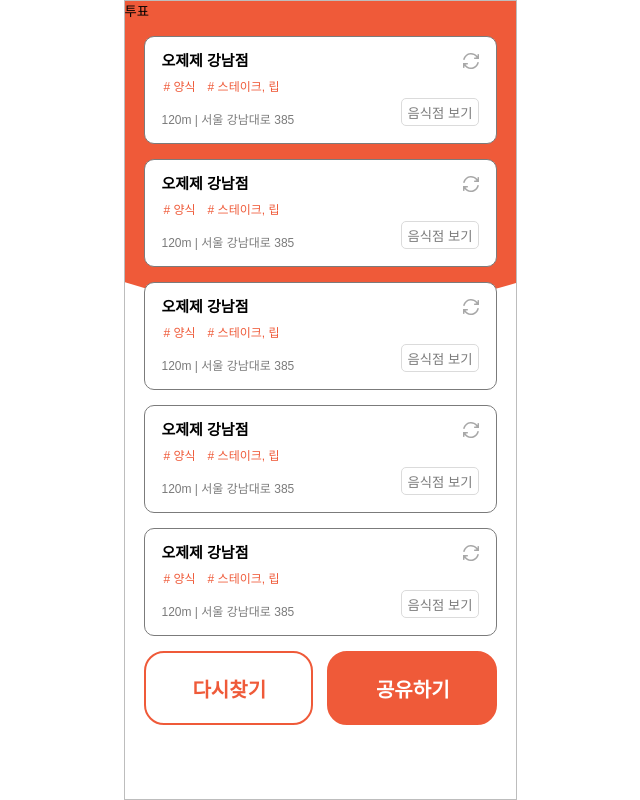
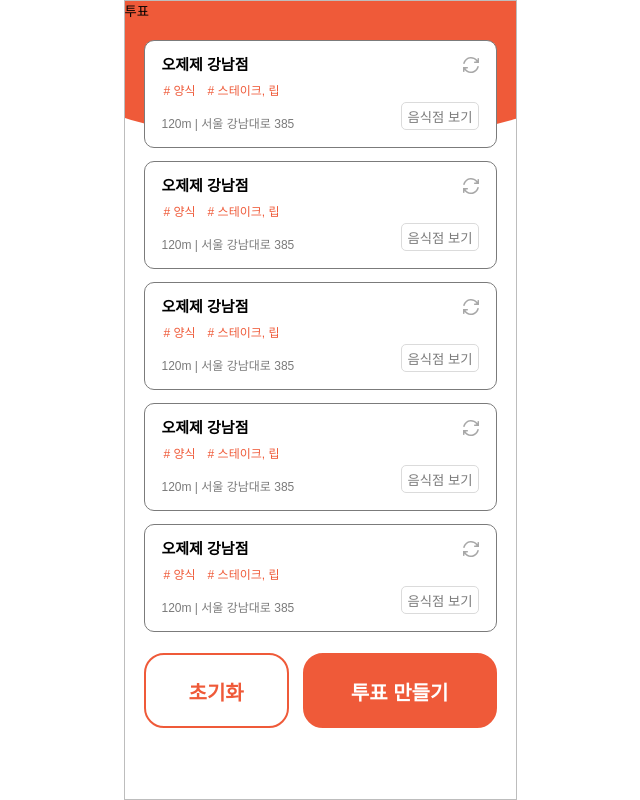
Before and after one commit to bringvotrevin/todays-menu-front, a React (Create React App) app: page /random-menu/1 in a window 1280 px wide. Shown: the whole page, without its empty margins (320-960 px from the left). Built offline with nearby package versions, Linux system fonts and the light colour scheme.

Commit message:
design: change background-image and redesign Vote page (#13)

```diff
--- a/src/components/common/Button/Button.styled.ts
+++ b/src/components/common/Button/Button.styled.ts
@@ -5,7 +5,7 @@ type StyledButtonProps = {
 };
 
 export const StyledButton = styled.button<StyledButtonProps>`
-  padding: 21px 33px 20px 35px;
+  padding: 22px 0px 20px;
   border: 2px var(--color-main-orange) solid;
   background-color: ${(props) => (props.variant === 'orange' ? 'var(--color-main-orange)' : '#fff')};
   color: ${(props) => (props.variant === 'orange' ? '#fff' : 'var(--color-main-orange)')};
--- a/src/pages/Vote/Vote.styled.ts
+++ b/src/pages/Vote/Vote.styled.ts
@@ -9,10 +9,10 @@ export const Layout = styled.div`
 `;
 
 export const Wrapper = styled.ul`
-  padding: 0 19px 0;
+  padding: 4px 19px 0;
   display: flex;
   flex-direction: column;
-  gap: 15px;
+  gap: 13px;
 
   & li:first-child {
     margin-top: 10%;
@@ -22,6 +22,15 @@ export const Wrapper = styled.ul`
 export const BtnGroup = styled.div`
   display: flex;
   gap: 14px;
+  margin-top: 8px;
+
+  .renewList {
+    width: 150px;
+  }
+
+  .makeNewList {
+    width: 200px;
+  }
 `;
 
 export const VoteBottomSheet = styled(BottomSheet)`
--- a/src/pages/Vote/Vote.tsx
+++ b/src/pages/Vote/Vote.tsx
@@ -42,9 +42,11 @@ const Vote = (props: Props) => {
           <MenuCard />
           <MenuCard />
           <S.BtnGroup>
-            <Button variant="white">다시찾기</Button>
-            <Button variant="orange" onClick={handleShareClick}>
-              공유하기
+            <Button className="renewList" variant="white">
+              초기화
+            </Button>
+            <Button className="makeNewList" variant="orange" onClick={handleShareClick}>
+              투표 만들기
             </Button>
           </S.BtnGroup>
         </S.Wrapper>
```
Also changed, not shown: src/assets/images/bg-vote.svg.
